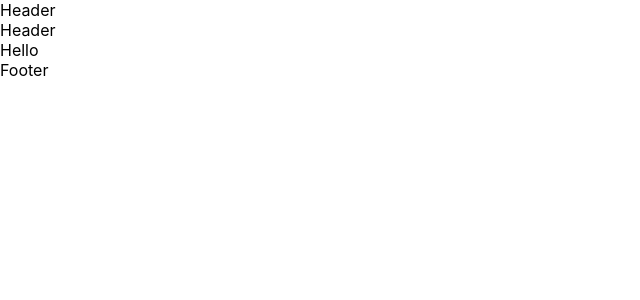
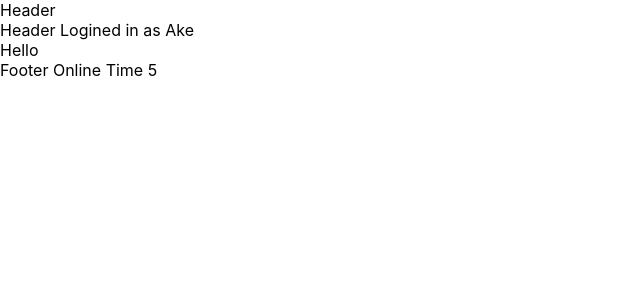
Before and after one commit to toon040/LearnReact, a React (Create React App) app: page / in a window 1280 px wide. Shown: the top 300 px of the page, without its empty margins (0-640 px from the left). Built offline with nearby package versions, Linux system fonts and the light colour scheme.

Commit message:
Add props and state

```diff
--- a/src/App.js
+++ b/src/App.js
@@ -10,7 +10,7 @@ class App extends Component {
 
       <div>
         <Header/>
-        <Header/>
+        <Header currentUser="Ake" isLoggedIn = {true}/>
         <div> Hello   </div>
         <Footer/>
       </div>
--- a/src/Footer.js
+++ b/src/Footer.js
@@ -1,9 +1,23 @@
 import React, {Component} from "react"
 
 class Footer extends Component {
+
+    constructor(props){
+        super(props) // send the value to parent
+        this.state = {
+            time: 0
+        }
+        setInterval(()=> {
+            this.setState({
+                time: this.state.time+1
+            })
+        }, 1000)
+    }
+
     render() {
+        let {time} = this.state
         return (
-            <div>Footer</div>
+            <div>Footer Online Time {time}</div>
         )
     }
 }
--- a/src/Header.js
+++ b/src/Header.js
@@ -2,8 +2,13 @@ import React, { Component } from 'react';
 
 class Header extends Component {
     render() {
+
+        let {currentUser,isLoggedIn} = this.props
+        currentUser = "Logined in as " + currentUser
+
         return (
-            <div>Header</div>
+
+            <div>Header {isLoggedIn && currentUser}</div>
         )
     }
 }
```
